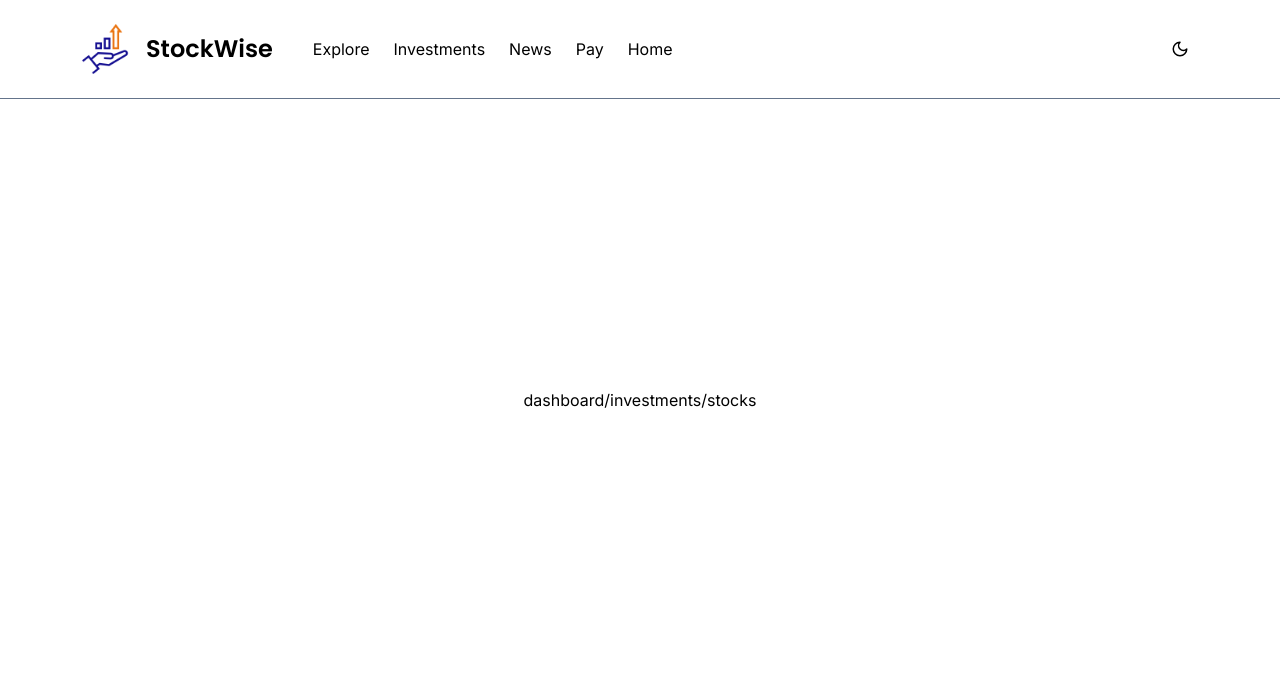
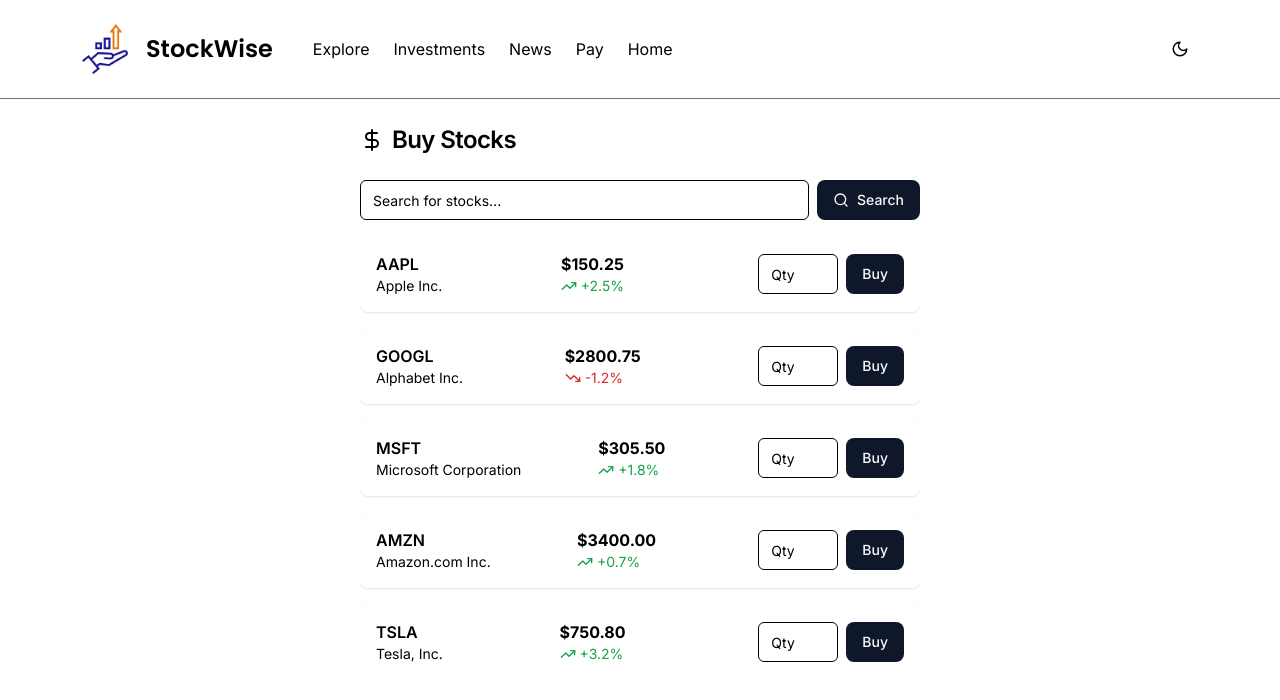
Before and after one commit to sid-lakhani/StockWise, a Next.js app: page /dashboard/investments/stocks in a window 1280 px wide. Shown: the top 700 px of the page. Built offline with nearby package versions, Linux system fonts and the light colour scheme.

Commit message:
feat: Stocks and Watchlist page

```diff
--- a/package.json
+++ b/package.json
@@ -16,6 +16,7 @@
     "@radix-ui/react-scroll-area": "^1.2.0",
     "@radix-ui/react-separator": "^1.1.0",
     "@radix-ui/react-slot": "^1.1.0",
+
     "@radix-ui/react-tabs": "^1.1.1",
     "@supabase/supabase-js": "^2.45.6",
     "class-variance-authority": "^0.7.0",
--- a/src/app/dashboard/investments/stocks/page.tsx
+++ b/src/app/dashboard/investments/stocks/page.tsx
@@ -1,4 +1,5 @@
 import Header from "@/components/dashboard/Header";
+import Stocks from "@/components/dashboard/Stocks";
 import React from "react";
 
 export default async function Page() {
@@ -7,7 +8,7 @@
   return (
     <div className="h-screen flex items-center justify-center">
       <Header />
-      dashboard/investments/stocks
+      <Stocks />
     </div>
   );
 }
--- a/src/app/dashboard/investments/watchlist/page.tsx
+++ b/src/app/dashboard/investments/watchlist/page.tsx
@@ -1,4 +1,5 @@
 import Header from "@/components/dashboard/Header";
+import Watchlist from "@/components/dashboard/Watchlist";
 import React from "react";
 
 export default async function Page() {
@@ -7,7 +8,7 @@
   return (
     <div className="h-screen flex items-center justify-center">
       <Header />
-      dashboard/investments/watchlist
+      <Watchlist />
     </div>
   );
 }
--- /dev/null
+++ b/src/components/dashboard/Stocks.tsx
@@ -0,0 +1,89 @@
+"use client"
+
+import { useState } from 'react'
+import { Card, CardContent, CardHeader, CardTitle } from "@/components/ui/card"
+import { Button } from "@/components/ui/button"
+import { Input } from "@/components/ui/input"
+import { ScrollArea } from "@/components/ui/scroll-area"
+import { DollarSign, Search, TrendingDown, TrendingUp } from "lucide-react"
+
+const stockData = [
+  { symbol: "AAPL", name: "Apple Inc.", price: 150.25, change: 2.5 },
+  { symbol: "GOOGL", name: "Alphabet Inc.", price: 2800.75, change: -1.2 },
+  { symbol: "MSFT", name: "Microsoft Corporation", price: 305.50, change: 1.8 },
+  { symbol: "AMZN", name: "Amazon.com Inc.", price: 3400.00, change: 0.7 },
+  { symbol: "TSLA", name: "Tesla, Inc.", price: 750.80, change: 3.2 },
+]
+
+export default function Stocks() {
+  const [searchTerm, setSearchTerm] = useState('')
+  const [quantities, setQuantities] = useState<{[key: string]: string}>({})
+
+  const handleSearch = () => {
+    console.log(`Searching for ${searchTerm}`)
+  }
+
+  const handleBuy = (symbol: string) => {
+    const quantity = quantities[symbol] || '0'
+    console.log(`Buying ${quantity} shares of ${symbol}`)
+  }
+
+  const handleQuantityChange = (symbol: string, value: string) => {
+    setQuantities(prev => ({ ...prev, [symbol]: value }))
+  }
+
+  return (
+    <div className="flex justify-center items-center min-h-screen lg:min-w-[80dvh] bg-background p-4">
+      <Card className="w-full max-w-2xl h-[600px] flex flex-col">
+        <CardHeader>
+          <CardTitle className="text-2xl flex items-center gap-2">
+            <DollarSign className="h-6 w-6" />
+            Buy Stocks
+          </CardTitle>
+        </CardHeader>
+        <CardContent className="flex-grow overflow-hidden">
+          <div className="mb-4 flex items-center space-x-2">
+            <Input
+              placeholder="Search for stocks..."
+              value={searchTerm}
+              onChange={(e) => setSearchTerm(e.target.value)}
+            />
+            <Button onClick={handleSearch}>
+              <Search className="h-4 w-4 mr-2" />
+              Search
+            </Button>
+          </div>
+          <ScrollArea className="h-[calc(100%-60px)]">
+            <div className="space-y-4">
+              {stockData.map((stock) => (
+                <div key={stock.symbol} className="flex items-center justify-between p-4 bg-card rounded-lg shadow">
+                  <div>
+                    <h3 className="font-semibold">{stock.symbol}</h3>
+                    <p className="text-sm text-muted-foreground">{stock.name}</p>
+                  </div>
+                  <div className="text-right">
+                    <p className="font-bold">${stock.price.toFixed(2)}</p>
+                    <p className={`text-sm flex items-center ${stock.change >= 0 ? 'text-green-600' : 'text-red-600'}`}>
+                      {stock.change >= 0 ? <TrendingUp className="h-4 w-4 mr-1" /> : <TrendingDown className="h-4 w-4 mr-1" />}
+                      {stock.change >= 0 ? '+' : ''}{stock.change}%
+                    </p>
+                  </div>
+                  <div className="flex items-center space-x-2 ml-4">
+                    <Input
+                      type="number"
+                      placeholder="Qty"
+                      className="w-20"
+                      value={quantities[stock.symbol] || ''}
+                      onChange={(e) => handleQuantityChange(stock.symbol, e.target.value)}
+                    />
+                    <Button onClick={() => handleBuy(stock.symbol)}>Buy</Button>
+                  </div>
+                </div>
+              ))}
+            </div>
+          </ScrollArea>
+        </CardContent>
+      </Card>
+    </div>
+  )
+}
--- /dev/null
+++ b/src/components/dashboard/Watchlist.tsx
@@ -0,0 +1,74 @@
+"use client"
+
+import { useState } from 'react'
+import { Card, CardContent, CardHeader, CardTitle } from "@/components/ui/card"
+import { Button } from "@/components/ui/button"
+import { Input } from "@/components/ui/input"
+import { ScrollArea } from "@/components/ui/scroll-area"
+import { Eye, Plus, TrendingDown, TrendingUp, X } from "lucide-react"
+
+const watchlistData = [
+  { symbol: "AAPL", name: "Apple Inc.", price: 150.25, change: 2.5 },
+  { symbol: "GOOGL", name: "Alphabet Inc.", price: 2800.75, change: -1.2 },
+  { symbol: "MSFT", name: "Microsoft Corporation", price: 305.50, change: 1.8 },
+  { symbol: "AMZN", name: "Amazon.com Inc.", price: 3400.00, change: 0.7 },
+  { symbol: "TSLA", name: "Tesla, Inc.", price: 750.80, change: 3.2 },
+]
+
+export default function Watchlist() {
+  const [searchTerm, setSearchTerm] = useState('')
+
+  const handleAddToWatchlist = () => {
+    console.log(`Adding ${searchTerm} to watchlist`)
+    setSearchTerm('')
+  }
+
+  return (
+    <div className="flex justify-center items-center min-h-screen lg:min-w-[80dvh] bg-background p-4">
+      <Card className="w-full max-w-2xl h-[600px] flex flex-col">
+        <CardHeader>
+          <CardTitle className="text-2xl flex items-center gap-2">
+            <Eye className="h-6 w-6" />
+            My Watchlist
+          </CardTitle>
+        </CardHeader>
+        <CardContent className="flex-grow overflow-hidden">
+          <div className="mb-4 flex items-center space-x-2">
+            <Input
+              placeholder="Add stock to watchlist..."
+              value={searchTerm}
+              onChange={(e) => setSearchTerm(e.target.value)}
+            />
+            <Button onClick={handleAddToWatchlist}>
+              <Plus className="h-4 w-4 mr-2" />
+              Add
+            </Button>
+          </div>
+          <ScrollArea className="h-[calc(100%-60px)]">
+            <div className="space-y-4">
+              {watchlistData.map((stock) => (
+                <div key={stock.symbol} className="flex items-center justify-between p-4 bg-card rounded-lg shadow">
+                  <div>
+                    <h3 className="font-semibold">{stock.symbol}</h3>
+                    <p className="text-sm text-muted-foreground">{stock.name}</p>
+                  </div>
+                  <div className="text-right">
+                    <p className="font-bold">${stock.price.toFixed(2)}</p>
+                    <p className={`text-sm flex items-center ${stock.change >= 0 ? 'text-green-600' : 'text-red-600'}`}>
+                      {stock.change >= 0 ? <TrendingUp className="h-4 w-4 mr-1" /> : <TrendingDown className="h-4 w-4 mr-1" />}
+                      {stock.change >= 0 ? '+' : ''}{stock.change}%
+                    </p>
+                  </div>
+                  <Button variant="ghost" size="icon" className="ml-4">
+                    <X className="h-4 w-4" />
+                    <span className="sr-only">Remove from watchlist</span>
+                  </Button>
+                </div>
+              ))}
+            </div>
+          </ScrollArea>
+        </CardContent>
+      </Card>
+    </div>
+  )
+}
```
